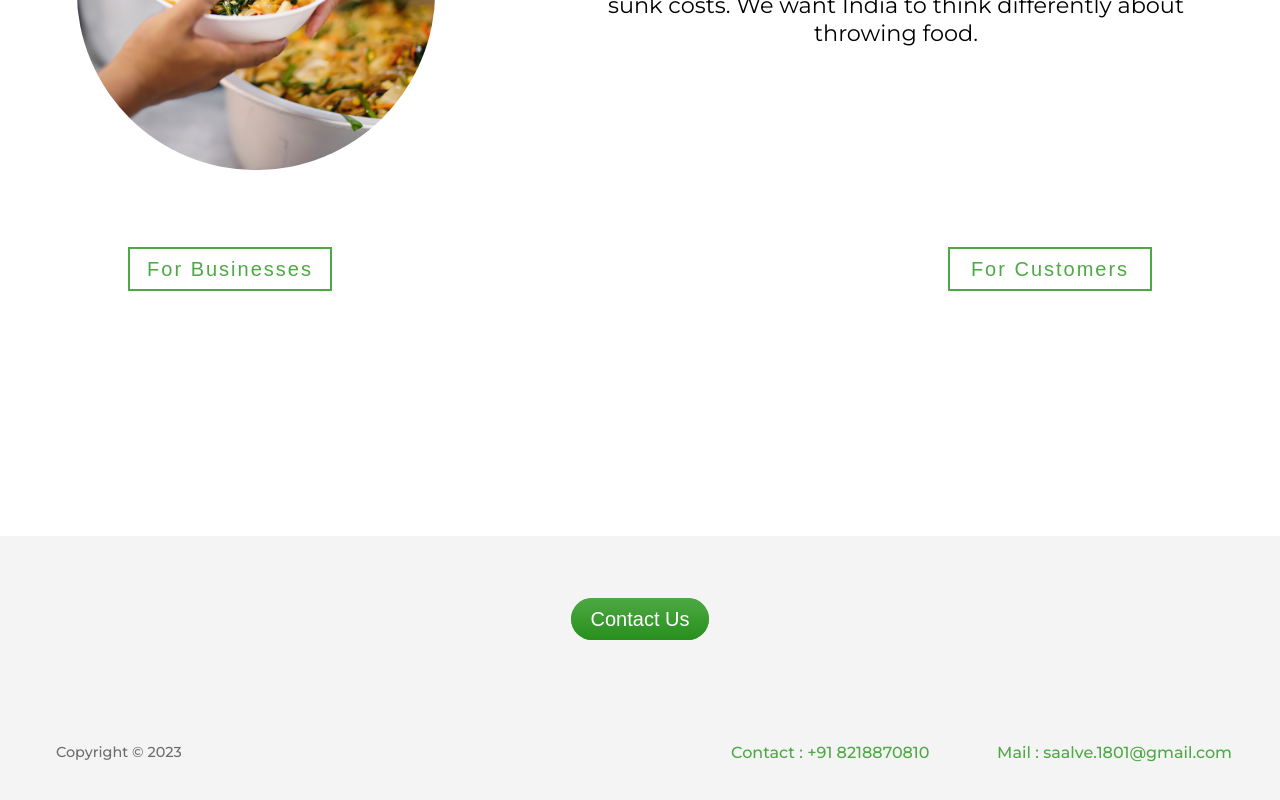
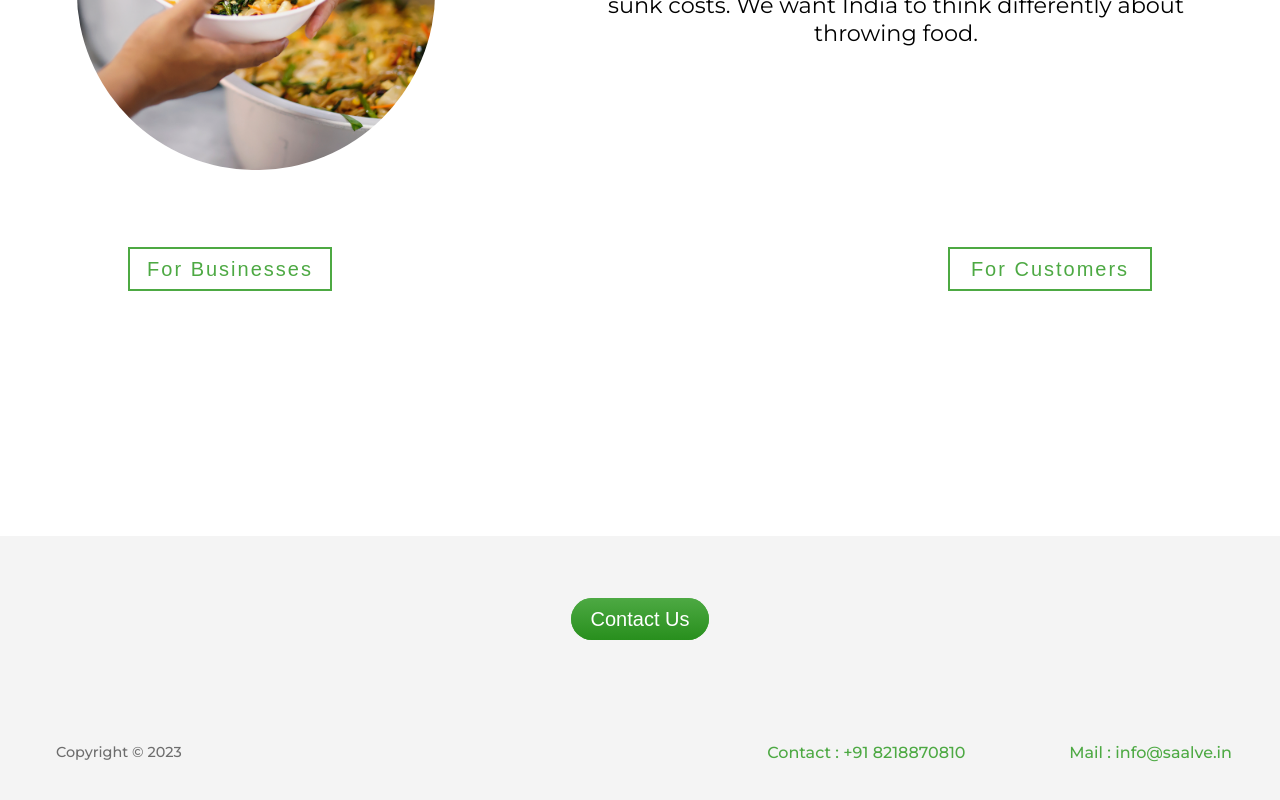
Before and after one commit to vatsalyasagraya/wasteopedia, a React (Create React App) app: page / in a window 1280 px wide. Shown: the part 2953-3753 px from the top of the page. Built offline with nearby package versions, Linux system fonts and the light colour scheme.

Commit message:
Update Contact.js

```diff
--- a/src/components/Pages/Contact.js
+++ b/src/components/Pages/Contact.js
@@ -4,11 +4,11 @@ import "./contact.css"
 export const Contact = () => {
   return (
     <div id="Contact" className="contact">
-      <a href="mailto:saalve.1801@gmail.com?body=Write%20your%20query%20here..." target="_blank" rel="noopener noreferrer" className="btn">Contact Us</a>
+      <a href="mailto:info@saalve.in?body=Write%20your%20query%20here..." target="_blank" rel="noopener noreferrer" className="btn">Contact Us</a>
       <div className="footer">
         <p className="p1">Copyright © 2023</p>
         <a href="tel:+91 8218870810" className="p2">Contact : +91 8218870810</a>
-        <a href="mailto:saalve.1801@gmail.com" target="_blank" rel="noopener noreferrer" className="p3">Mail :  saalve.1801@gmail.com</a>
+        <a href="mailto:info@saalve.in" target="_blank" rel="noopener noreferrer" className="p3">Mail :  info@saalve.in</a>
       </div>
     </div>
   );
```
